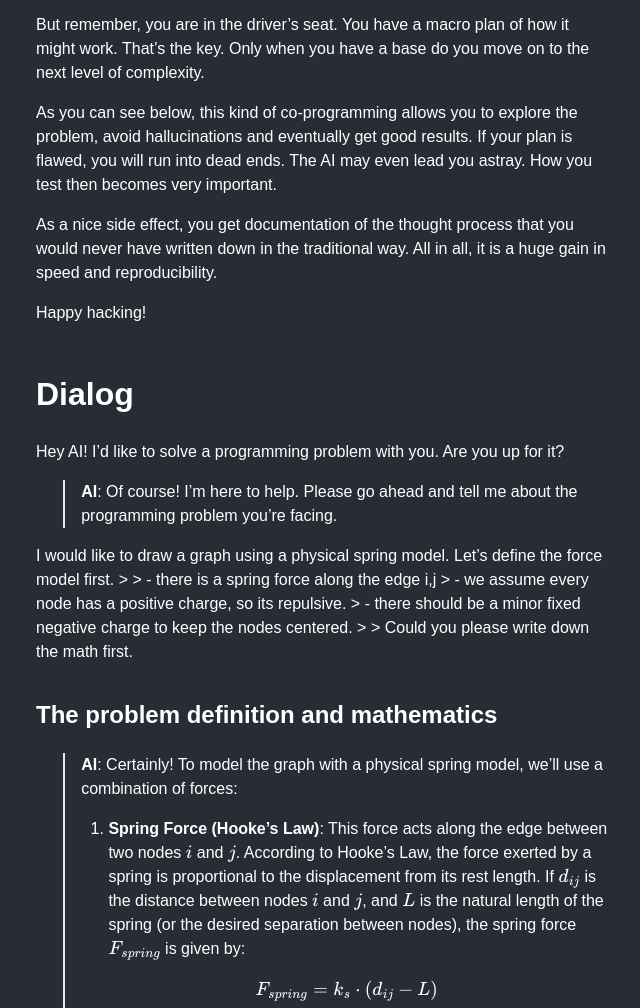
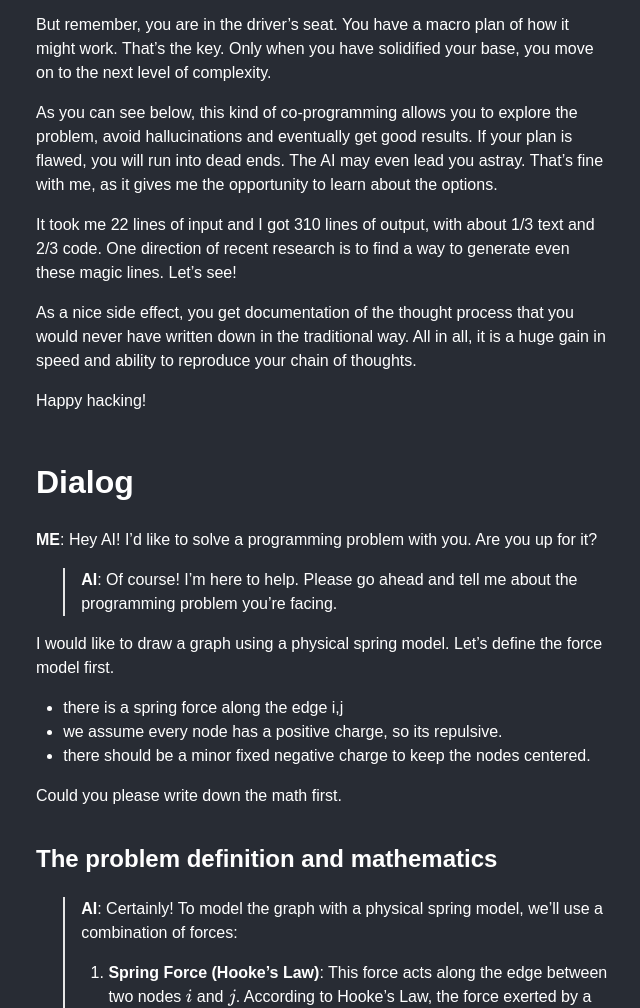
Before and after one commit to WolfgangSpahn/WolfgangSpahn.github.io, a plain HTML site: page ChatGPTCoProgramming.html in a window 1280 px wide. Shown: the part 1293-2301 px from the top of the page, without its empty margins (316-956 px from the left). Drawn offline with nearby package versions, Linux system fonts and the light colour scheme.

Commit message:
Improved intro

```diff
--- a/ChatGPTCoProgramming.html
+++ b/ChatGPTCoProgramming.html
@@ -221,29 +221,37 @@ works.</p>
 </ul></li>
 </ul>
 <p>But remember, you are in the driver’s seat. You have a macro plan of
-how it might work. That’s the key. Only when you have a base do you move
-on to the next level of complexity.</p>
+how it might work. That’s the key. Only when you have solidified your
+base, you move on to the next level of complexity.</p>
 <p>As you can see below, this kind of co-programming allows you to
 explore the problem, avoid hallucinations and eventually get good
 results. If your plan is flawed, you will run into dead ends. The AI may
-even lead you astray. How you test then becomes very important.</p>
+even lead you astray. That’s fine with me, as it gives me the
+opportunity to learn about the options.</p>
+<p>It took me 22 lines of input and I got 310 lines of output, with
+about 1/3 text and 2/3 code. One direction of recent research is to find
+a way to generate even these magic lines. Let’s see!</p>
 <p>As a nice side effect, you get documentation of the thought process
 that you would never have written down in the traditional way. All in
-all, it is a huge gain in speed and reproducibility.</p>
+all, it is a huge gain in speed and ability to reproduce your chain of
+thoughts.</p>
 <p>Happy hacking!</p>
 <h1 id="dialog">Dialog</h1>
-<p>Hey AI! I’d like to solve a programming problem with you. Are you up
-for it?</p>
+<p><strong>ME</strong>: Hey AI! I’d like to solve a programming problem
+with you. Are you up for it?</p>
 <blockquote>
 <p><strong>AI</strong>: Of course! I’m here to help. Please go ahead and
 tell me about the programming problem you’re facing.</p>
 </blockquote>
 <p>I would like to draw a graph using a physical spring model. Let’s
-define the force model first. &gt; &gt; - there is a spring force along
-the edge i,j &gt; - we assume every node has a positive charge, so its
-repulsive. &gt; - there should be a minor fixed negative charge to keep
-the nodes centered. &gt; &gt; Could you please write down the math
-first.</p>
+define the force model first.</p>
+<ul>
+<li>there is a spring force along the edge i,j</li>
+<li>we assume every node has a positive charge, so its repulsive.</li>
+<li>there should be a minor fixed negative charge to keep the nodes
+centered.</li>
+</ul>
+<p>Could you please write down the math first.</p>
 <h2 id="the-problem-definition-and-mathematics">The problem definition
 and mathematics</h2>
 <blockquote>
```
Also changed, not shown: 6 other files.
